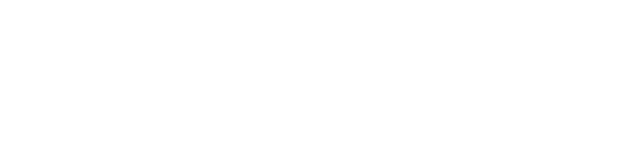
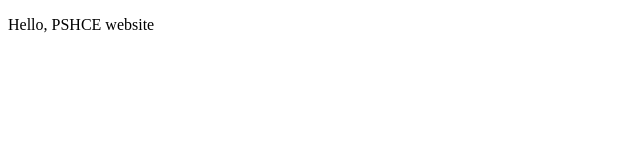
Before and after one commit to ExplosiveCat135/ExplosiveCat135.github.io, a plain HTML site: page index.html in a window 1280 px wide. Shown: the whole page, without its empty margins (0-640 px from the left). Drawn offline with Linux system fonts and the light colour scheme.

Commit message:
Added <body>

```diff
--- a/index.html
+++ b/index.html
@@ -4,4 +4,7 @@
         <meta charset="utf-8">
         <title>Website :)</title>
     </head>
+    <body>
+        <p>Hello, PSHCE website</p>
+    </body>
 </html>
```
Also changed, not shown: 1 other file.
